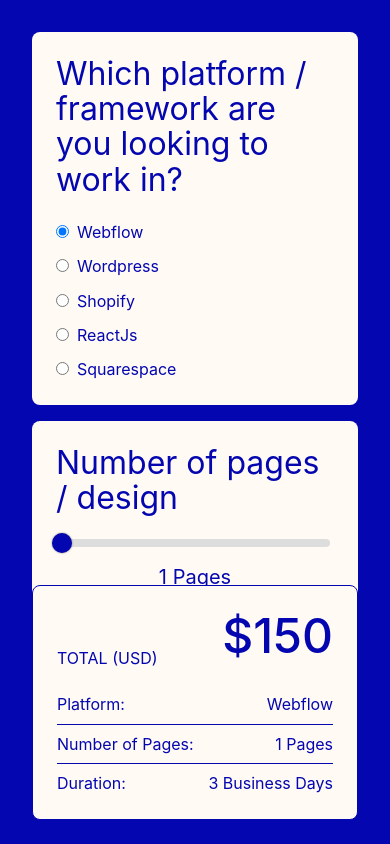
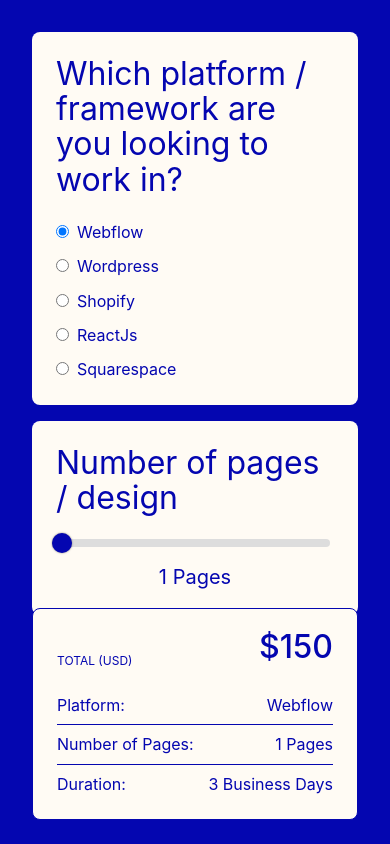
Before and after one commit to adamkatsu/adamkatsu-web, a React (Vite) app: page / in a window 390 px wide. Shown: the top 844 px of the page. Built offline with nearby package versions, Linux system fonts and the light colour scheme.

Commit message:
add details to CMS cbox

```diff
--- a/src/components/Form.jsx
+++ b/src/components/Form.jsx
@@ -130,7 +130,7 @@
             checked={data.webFeat.cms}
             onChange={handleCheckboxChange}
           />
-          CMS
+          CMS <span className="txt-small">(for Webflow and Wordpress)</span>
         </label>
 
         {/* <label>
--- a/src/components/Price.jsx
+++ b/src/components/Price.jsx
@@ -5,7 +5,7 @@
     <div className="pricing pricing-total">
       <div className="pricing-card">
         <div className="price-total">
-          <span className="uppercase">Total (USD)</span>
+          <span className="txt-total-title uppercase">Total (USD)</span>
           <span className="txt-price-total">${totalPrice}</span>
         </div>
         <ul className="price-details">
--- a/src/index.css
+++ b/src/index.css
@@ -131,6 +131,9 @@
   font-weight: 500;
   letter-spacing: -4%;
 }
+.txt-small {
+  font-size: .75rem;
+}
 .uppercase {
   text-transform: uppercase;
 }
@@ -212,8 +215,12 @@
     width: 100%;
   }
   .txt-price-total {
-    font-size: 3rem;
+    font-size: 2rem;
   }
+  .txt-total-title {
+    font-size: .75rem;
+  }
+
 
 }
 @media(max-width: 680px) {
```
